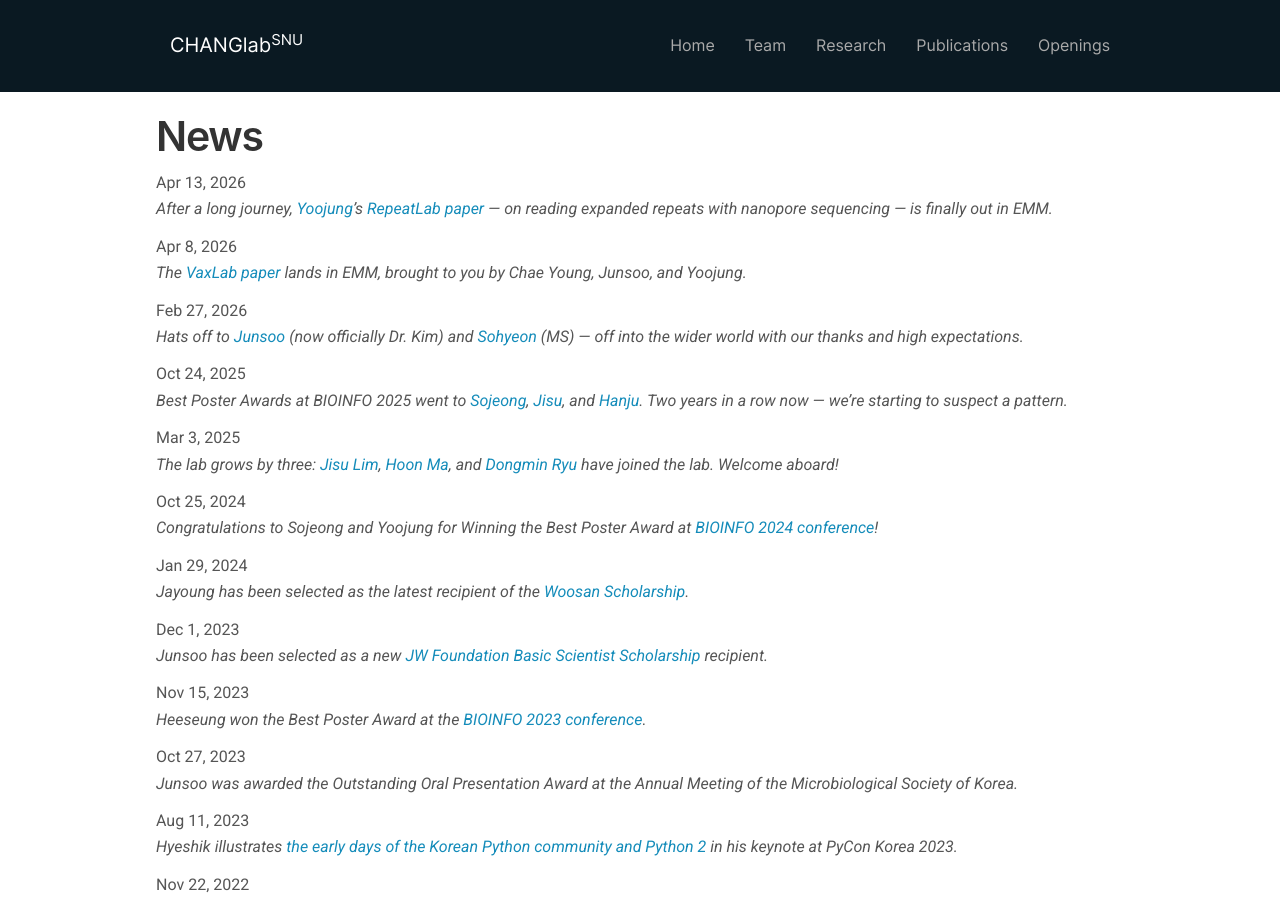
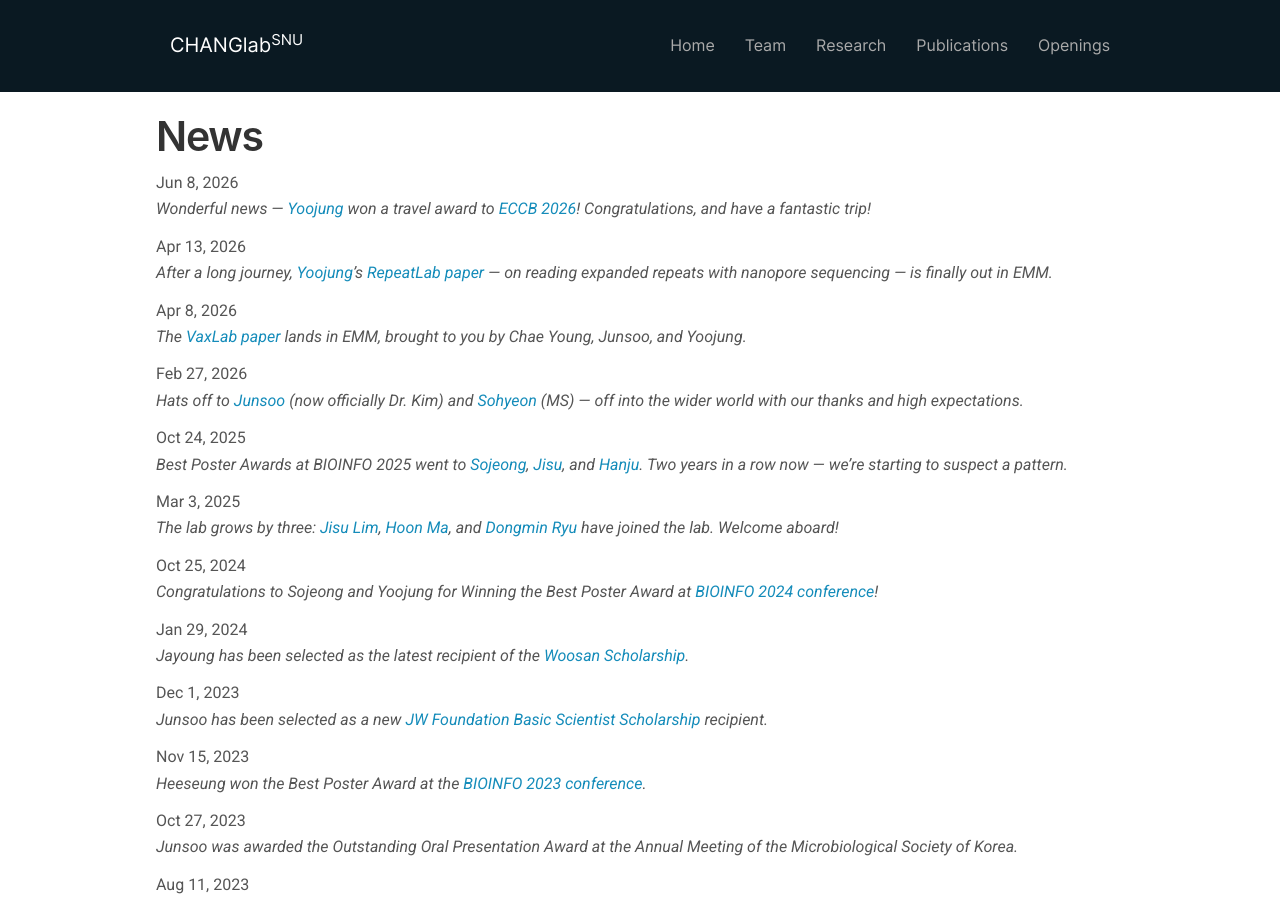
Before and after one commit to ChangLabSNU/ChangLabSNU.github.io, a Jekyll site: the page built from _pages/allnews.md, in a window 1280 px wide and 900 px high. Built offline with Jekyll 4.4.1, drawn with Linux system fonts in a browser that asks for light colours; nearby versions of some CDN libraries; some web fonts are replaced.

Commit message:
Add news: Yoojung's ECCB 2026 travel award.

```diff
--- a/_data/news.yml
+++ b/_data/news.yml
@@ -1,3 +1,6 @@
+- date: Jun 8, 2026
+  headline: 'Wonderful news — <a href="/team/yoojung-han">Yoojung</a> won a travel award to <a href="https://eccb2026.org/">ECCB 2026</a>! Congratulations, and have a fantastic trip!'
+
 - date: Apr 13, 2026
   headline: 'After a long journey, <a href="/team/yoojung-han">Yoojung</a>’s <a href="https://www.nature.com/articles/s12276-026-01683-6">RepeatLab paper</a> — on reading expanded repeats with nanopore sequencing — is finally out in <em>EMM</em>.'
 
```
